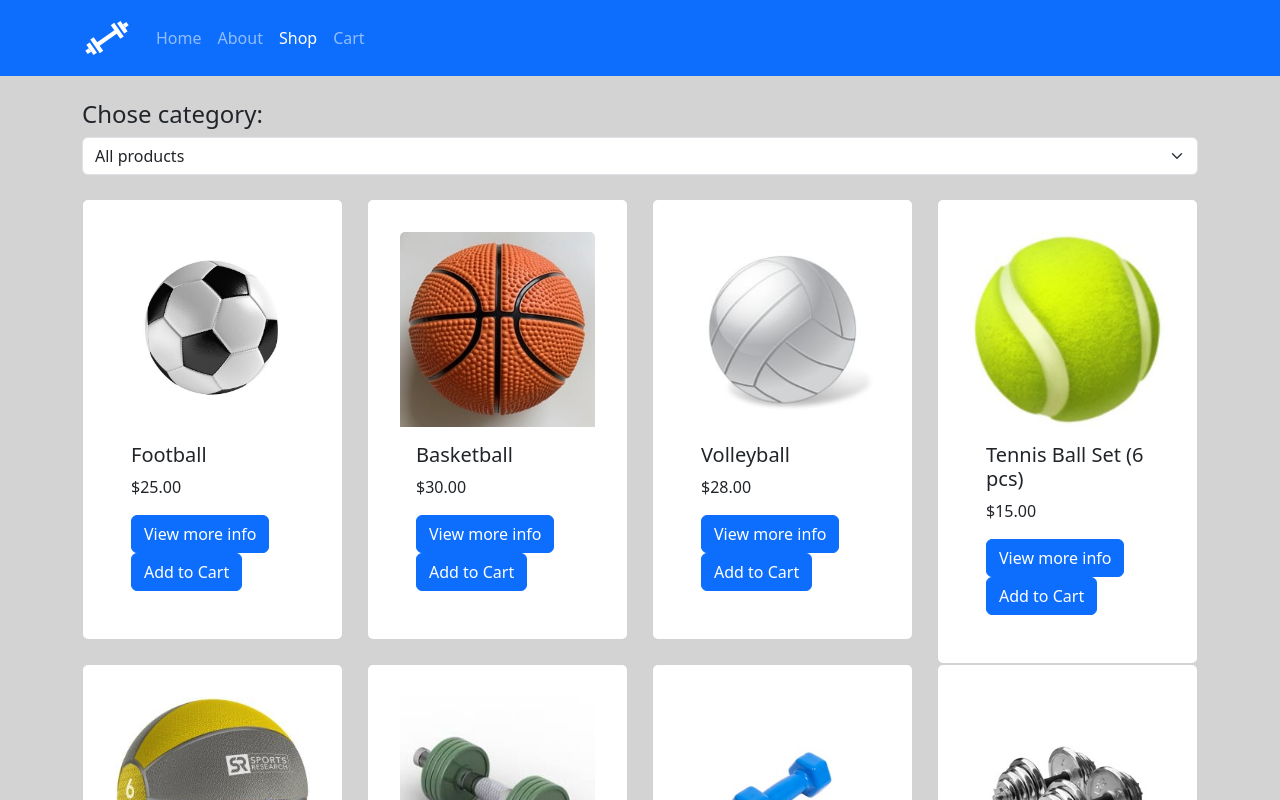
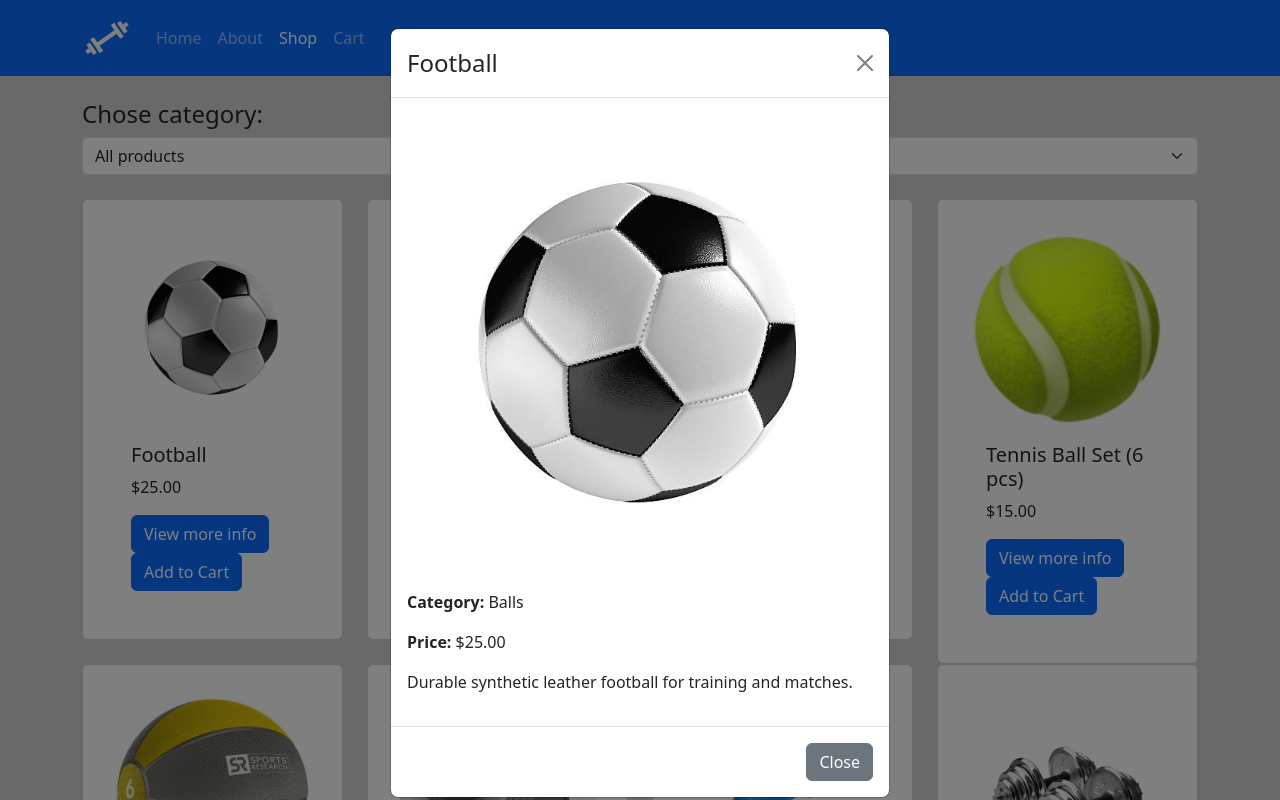
Before and after one commit to DaniilT048/internet-shop, a React (Vite) app: page /shop/1 in a window 1280 px wide. Shown: the top 800 px of the page. Built offline with nearby package versions, Linux system fonts and the light colour scheme.

Commit message:
maked modal itemshop

```diff
--- a/src/components/ItemShop.tsx
+++ b/src/components/ItemShop.tsx
@@ -1,29 +1,55 @@
-import { type Product } from '../data/products';
+import { useParams, useNavigate } from 'react-router-dom';
+import { useEffect, useState } from 'react';
+import Modal from 'react-bootstrap/Modal';
+import Button from 'react-bootstrap/Button';
 import products from '../data/products';
-import Container from 'react-bootstrap/Container';
-import {useParams} from "react-router";
-import type {ReactElement} from "react";
+import type { Product } from '../data/products';
 
-const ItemShop = ():ReactElement => {
+const ItemShop = () => {
     const { id } = useParams<{ id: string }>();
+    const navigate = useNavigate();
+    const [show, setShow] = useState(true);
+
     const product: Product | undefined = products.find(
         (p) => p.id === parseInt(id || '', 10)
     );
 
-    if (!product) {
-        return <h2>Product not found</h2>;
-    }
+    useEffect(() => {
+        if (product) {
+            document.title = product.name;
+        }
+    }, [product]);
 
-    document.title = product.name;
+    const handleClose = () => {
+        setShow(false);
+        setTimeout(() => {
+            navigate(-1);
+        }, 300);
+    };
+
+    if (!product) return <h2>Product not found</h2>;
 
     return (
-        <Container>
-            <img src={product.image} alt={product.name} style={{ maxWidth: '100%', height: 'auto' }} />
-            <h1>{product.name}</h1>
-            <p><strong>Category:</strong> {product.category}</p>
-            <p><strong>Price:</strong> ${product.price.toFixed(2)}</p>
-            <p>{product.description}</p>
-        </Container>
+        <Modal show={show} onHide={handleClose} centered>
+            <Modal.Header closeButton>
+                <Modal.Title>{product.name}</Modal.Title>
+            </Modal.Header>
+            <Modal.Body>
+                <img
+                    src={product.image}
+                    alt={product.name}
+                    style={{ maxWidth: '100%', marginBottom: '10px' }}
+                />
+                <p><strong>Category:</strong> {product.category}</p>
+                <p><strong>Price:</strong> ${product.price.toFixed(2)}</p>
+                <p>{product.description}</p>
+            </Modal.Body>
+            <Modal.Footer>
+                <Button variant="secondary" onClick={handleClose}>
+                    Close
+                </Button>
+            </Modal.Footer>
+        </Modal>
     );
 };
 
```
